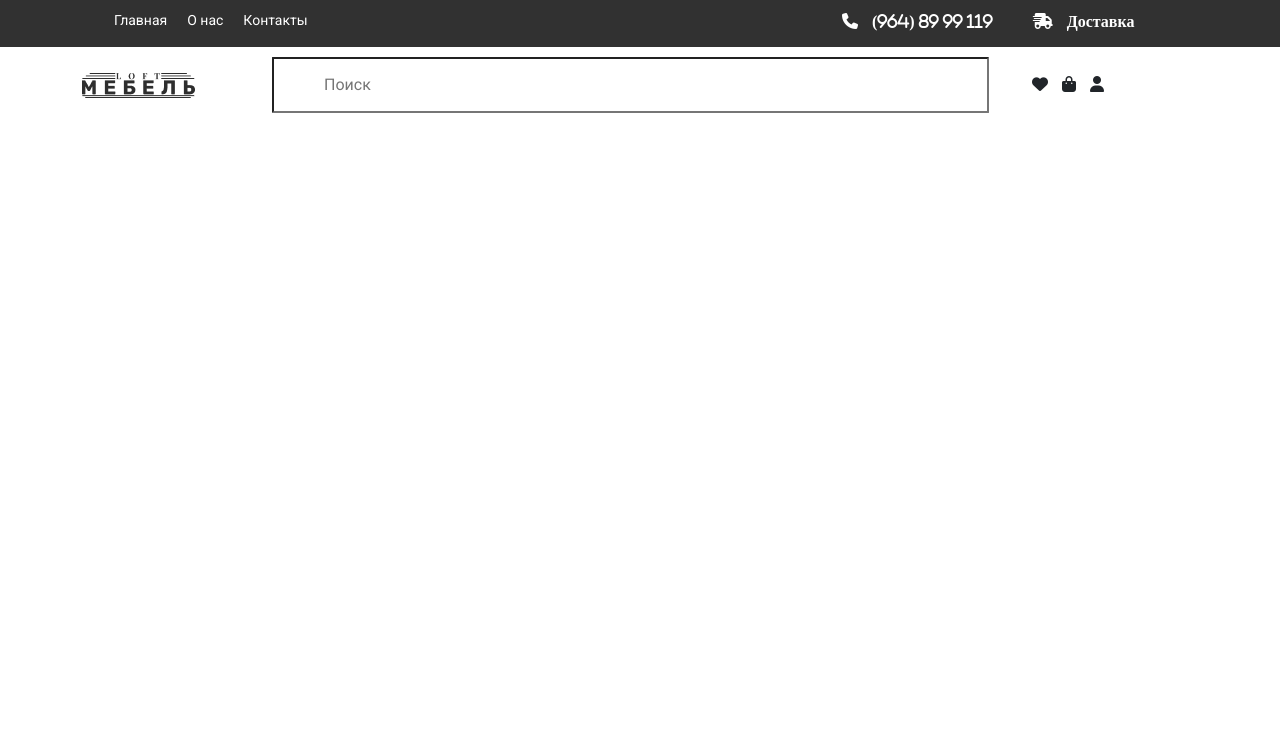
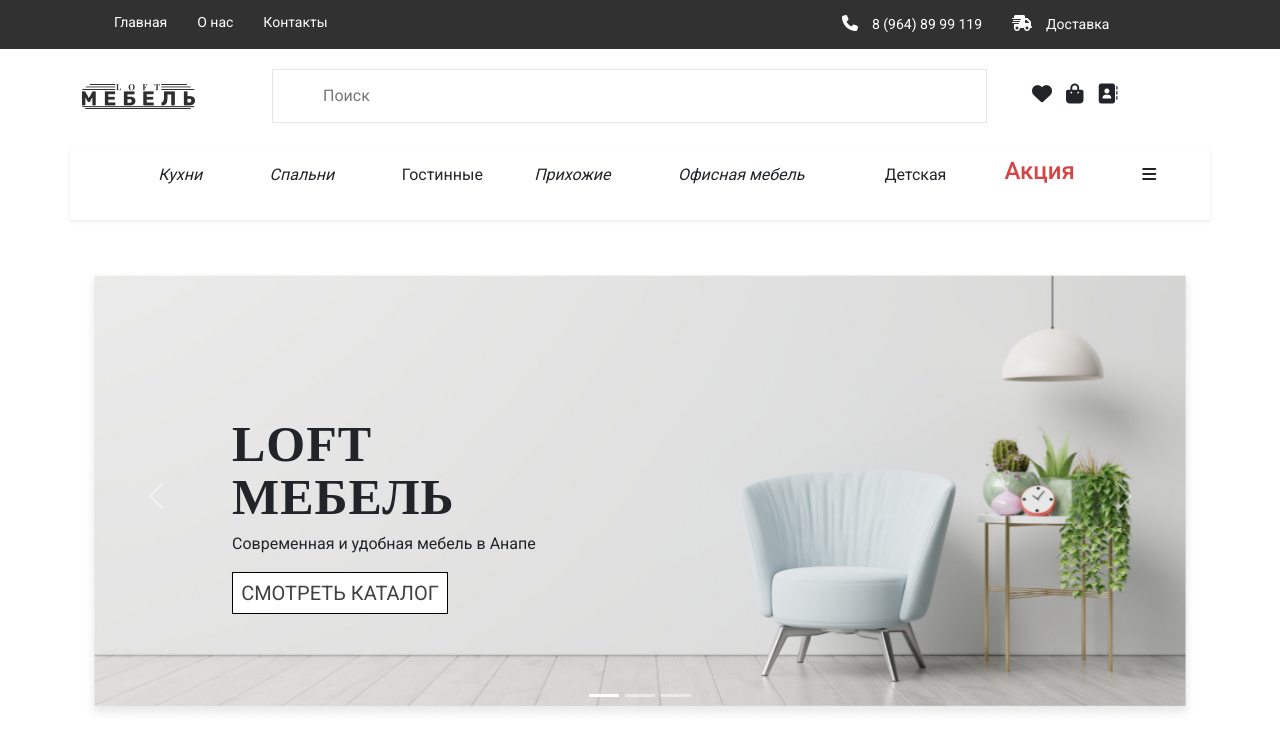
Before and after one commit to bobur2006coder/uy-ishi-bor-davomi, a plain HTML site: page index.html in a window 1280 px wide. Drawn offline with nearby package versions, Linux system fonts and the light colour scheme.

Commit message:
homework

```diff
--- a/index.html
+++ b/index.html
@@ -14,10 +14,11 @@
 </head>
 
 <body>
+
     <nav>
         <div class="container">
             <div class="row justify-content-between">
-                <div class="col-3 ">
+                <div class="col-3">
                     <ul class="list">
                         <li class="list_item">Главная</li>
                         <li class="list_item">О нас</li>
@@ -27,10 +28,10 @@
                 <div class="col-4">
                     <div class="box">
                         <div class="phone_number">
-                            <i class="fa-sharp fa-solid fa-phone"> <a href=""> (964) 89 99 119</a> </i>
+                            <i class="fa-sharp fa-solid fa-phone"></i> <a href="#!" class="phone">8 (964) 89 99 119</a>
                         </div>
                         <div class="dos">
-                            <i class="fa-solid fa-truck-fast"><a href=""> Доставка</a></i>
+                            <i class="fa-solid fa-truck-fast"></i> <a href="#!" class="dostavka">Доставка</a>
                         </div>
                     </div>
                 </div>
@@ -38,8 +39,7 @@
         </div>
     </nav>
 
-
-    <!-- header start -->
+    <!-- -------------------- headeer start ---------------------- -->
 
     <header>
         <div class="container">
@@ -51,9 +51,71 @@
                     <input type="text" class="inp" placeholder="Поиск">
                 </div>
                 <div class="col-2">
-                    <i class="fa-sharp fa-solid fa-heart" ></i>
+                    <i class="fa-solid fa-heart"></i>
                     <i class="fa-solid fa-bag-shopping"></i>
-                    <i class="fa-solid fa-user"></i>
+                    <i class="fa-sharp fa-solid fa-address-book"></i>
+                </div>
+            </div>
+        </div>
+        <div class="col-8 mt-4 bac container" >
+            <ul class="header__ul">
+                <li class="header__list">
+                    <i class="fa-duotone fa-kitchen-set">Кухни</i>
+                </li>
+                <li class="header__list">
+                    <i class="fa-duotone fa-bed-empty">Спальни</i>
+                </li>
+                <li class="header__list">
+                    <i class="fa-solid fa-house-person-return">Гостинные</i>
+                </li>
+                <li class="header__list">
+                    <i class="fa-duotone fa-window-frame">Прихожие</i>
+                </li>
+                <li class="header__list">
+                    <i class="fa-light fa-chair-office">Офисная мебель</i>
+                </li>
+                <li class="header__list">
+                    <i class="fa-sharp fa-regular fa-house">Детская</i>
+                </li>
+                <li>
+                    <h4>Акция</h4>
+                </li>
+                <li>
+                    <i class="fa-solid fa-bars"></i>
+                </li>
+            </ul>
+
+        </div>
+        <div class="container">
+            <div class="row mt-5">
+                <div id="carouselExampleIndicators" class="carousel slide">
+                    <div class="carousel-indicators">
+                        <button type="button" data-bs-target="#carouselExampleIndicators" data-bs-slide-to="0" class="active" aria-current="true" aria-label="Slide 1"></button>
+                        <button type="button" data-bs-target="#carouselExampleIndicators" data-bs-slide-to="1" aria-label="Slide 2"></button>
+                        <button type="button" data-bs-target="#carouselExampleIndicators" data-bs-slide-to="2" aria-label="Slide 3"></button>
+                    </div>
+                    <div class="carousel-inner">
+                        <div class="carousel-item active">
+                            <img src="./img/rasm 2.png" class="d-block w-100" alt="...">
+                        </div>
+                        <div class="text">
+                        <h1 class="tex_one ">loft <br>
+                                мебель</h1>
+                                <p class="tex_p">
+                                    Современная и удобная мебель в Анапе
+
+                                </p>
+                                <button type="button" class="btn btn-primary btn-lg collr">СМОТРЕТЬ КАТАЛОГ</button>
+                        </div>
+                    </div>
+                    <button class="carousel-control-prev" type="button" data-bs-target="#carouselExampleIndicators" data-bs-slide="prev">
+                        <span class="carousel-control-prev-icon" aria-hidden="true"></span>
+                        <span class="visually-hidden">Previous</span>
+                    </button>
+                    <button class="carousel-control-next" type="button" data-bs-target="#carouselExampleIndicators" data-bs-slide="next">
+                        <span class="carousel-control-next-icon" aria-hidden="true"></span>
+                        <span class="visually-hidden">Next</span>
+                    </button>
                 </div>
             </div>
         </div>
--- a/style.css
+++ b/style.css
@@ -13,14 +13,13 @@ body {
 }
 
 nav {
-    /* padding-bottom: 12px; */
-    padding-top: 10px;
-    background-color: #313131;
+    background: #313131;
+    padding-top: 12px;
 }
 
 .list {
     display: flex;
-    gap: 20px;
+    gap: 30px;
 }
 
 .list_item {
@@ -28,37 +27,119 @@ nav {
     font-size: 14px;
     color: #FFFFFF;
 }
-.box{
+
+.box {
     display: flex;
-    align-items: center;
     gap: 30px;
+    color: white;
+}
+
+.phone_number .phone {
+    font-weight: 400;
+    font-size: 14px;
     color: #FFFFFF;
+    text-decoration: none;
+}
+
+.dostavka {
+    font-weight: 400;
+    font-size: 14px;
+    color: #FFFFFF;
+    text-decoration: none;
+}
+
+.fa-solid {
+    padding-right: 10px;
 }
 
 
-.phone_number a{
-    color: #FFFFFF;
-    text-decoration: none;
-    margin-left: 10px;
+/* ------------- header start ------------- */
+header {
+    padding-top: 20px;
 }
 
-.dos a{
-    color: #FFFFFF;
-    text-decoration: none;
-    margin-left: 10px;
+.inp {
+    border: 1px solid #E6E6E6;
+    outline: none;
+    padding: 14px 480px 14px 50px;
+    color: gray;
 }
 
-.inp{
-    color: gray;
-    border-radius: 1px;
-    outline: none;
-    padding: 14px 480px 14px 50px;
+.fa-heart {
+    font-size: 20px;
 }
 
-header{
-    padding-top: 10px;
+.fa-bag-shopping {
+    font-size: 20px;
 }
 
-.fa-solid{
-    margin-right: 10px;
+.fa-address-book {
+    font-size: 20px;
 }
+
+
+.bac {
+    padding: 10px;
+    /* margin-left: 125px; */
+    margin: 0 auto;
+    width: 100%;
+    box-shadow: 0px 2px 4px 0px #00000012;
+
+}
+
+.header__ul {
+    display: flex;
+    align-items: center;
+    justify-content: space-around;
+}
+
+h4 {
+    color: #D74444;
+}
+
+.header__list :hover {
+    color: red;
+    transition: 0.5s ease;
+}
+
+.header__list i {
+    height: 19px;
+    width: 65px;
+    left: 345px;
+    top: 153.109130859375px;
+    border-radius: nullpx;
+
+    font-family: Roboto;
+    font-size: 16px;
+    font-weight: 400;
+    line-height: 19px;
+    letter-spacing: 0em;
+    text-align: left;
+
+}
+
+.text {
+    margin: 150px;
+    position: absolute;
+    /* top: 0px; */
+}
+
+.tex_one {
+    text-transform: uppercase;
+    font-family: Playfair Display;
+    font-size: 50px;
+    font-weight: 700;
+    line-height: 53px;
+    letter-spacing: 0.02em;
+    text-align: left;
+
+}
+
+.collr{
+    background-color: #FFFFFF;
+    color: #414141;
+    border: solid 1px black;
+    border-radius: 0ch;
+    width: 216px;
+    padding: 5px;
+}
```
